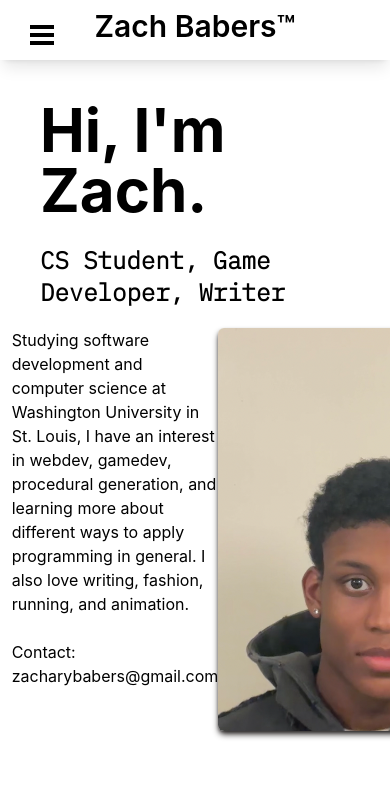
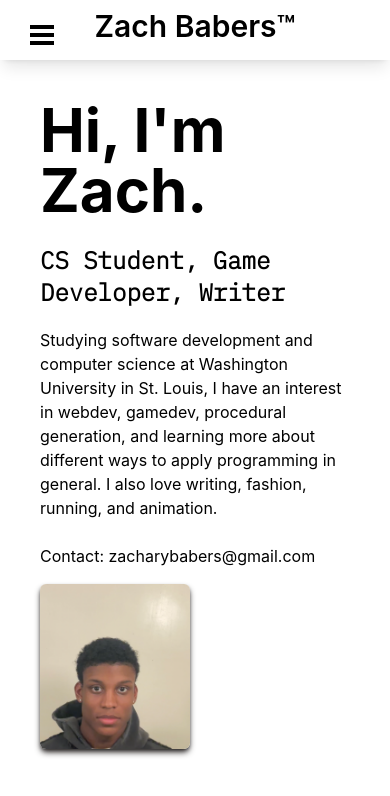
Before and after one commit to zacharybabers/mediasite, a React (Create React App) app: page /about in a window 390 px wide. Shown: the top 796 px of the page. Built offline with nearby package versions, Linux system fonts and the light colour scheme; what tailwindcss-font-inter would draw is missing.

Commit message:
add some responsiveness

```diff
--- a/src/Aboutpage.js
+++ b/src/Aboutpage.js
@@ -11,7 +11,7 @@ const Aboutpage = () => {
                     CS Student, Game Developer, Writer
                 </div>
             </div>
-            <div className='md:w-9/12 flex md:flex-row md:justify-between'>
+            <div className='md:w-9/12 flex flex-col md:flex-row md:justify-between'>
                 <div className='md:w-3/12'>
                     <div>
                         Studying software development and computer science at Washington University in St. Louis, I have an interest in webdev, gamedev, procedural generation, and learning more about different ways to apply programming in general. I also love writing, fashion, running, and animation.
@@ -20,7 +20,7 @@ const Aboutpage = () => {
                         Contact: zacharybabers@gmail.com
                     </div>
                 </div>
-                <img src='contentsource/photos/faceshot.png' alt='me' className="object-cover h-30 md:h-full md:w-3/12 shrink shadow-md shadow-stone-800 outline-2 mr-40 rounded-md" />
+                <img src='contentsource/photos/faceshot.png' alt='me' className="object-cover h-30 md:h-full md:w-3/12 shrink shadow-md shadow-stone-800 outline-2 mt-4 md:mt-0 mr-40 rounded-md" />
             </div>
         </div>
     );
```
